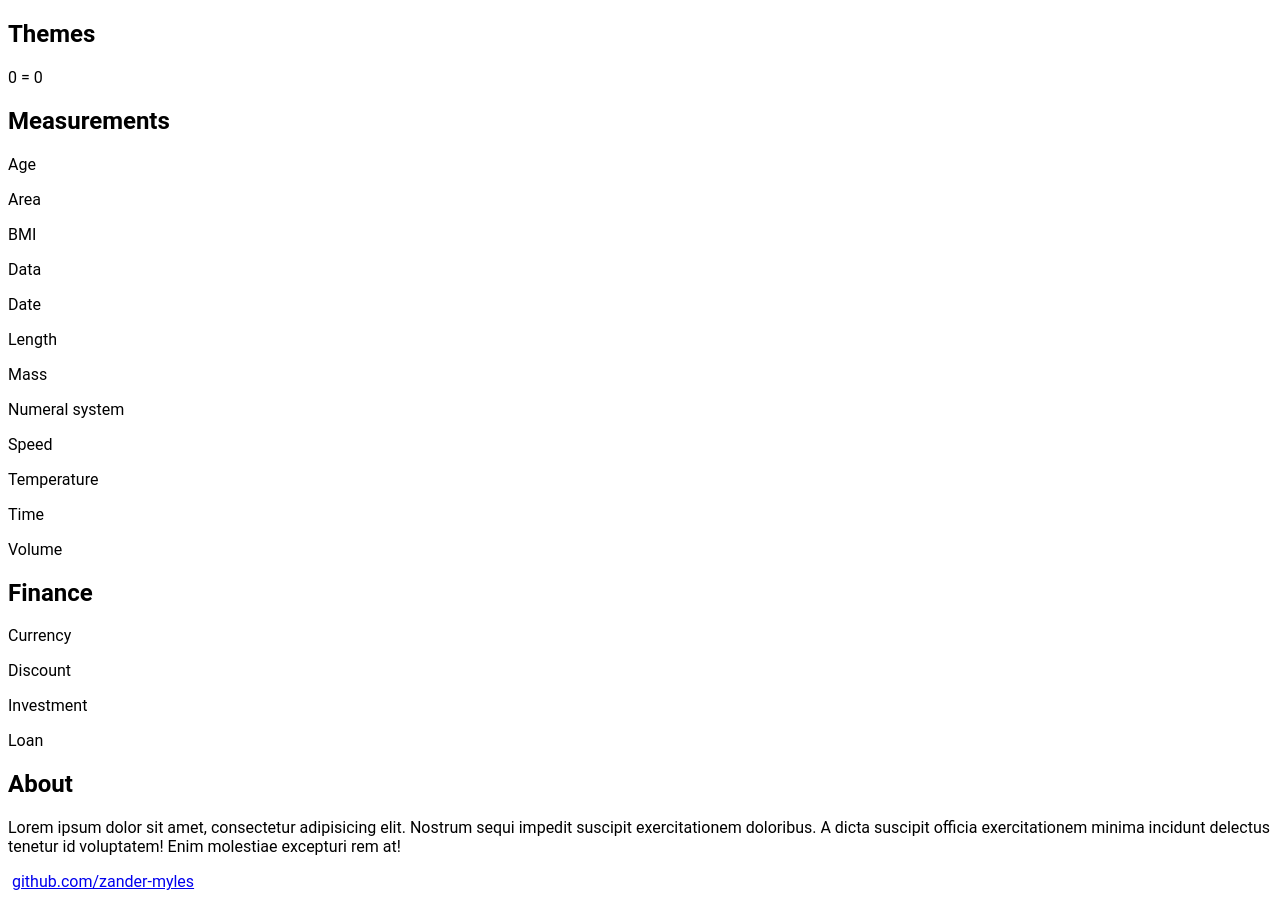
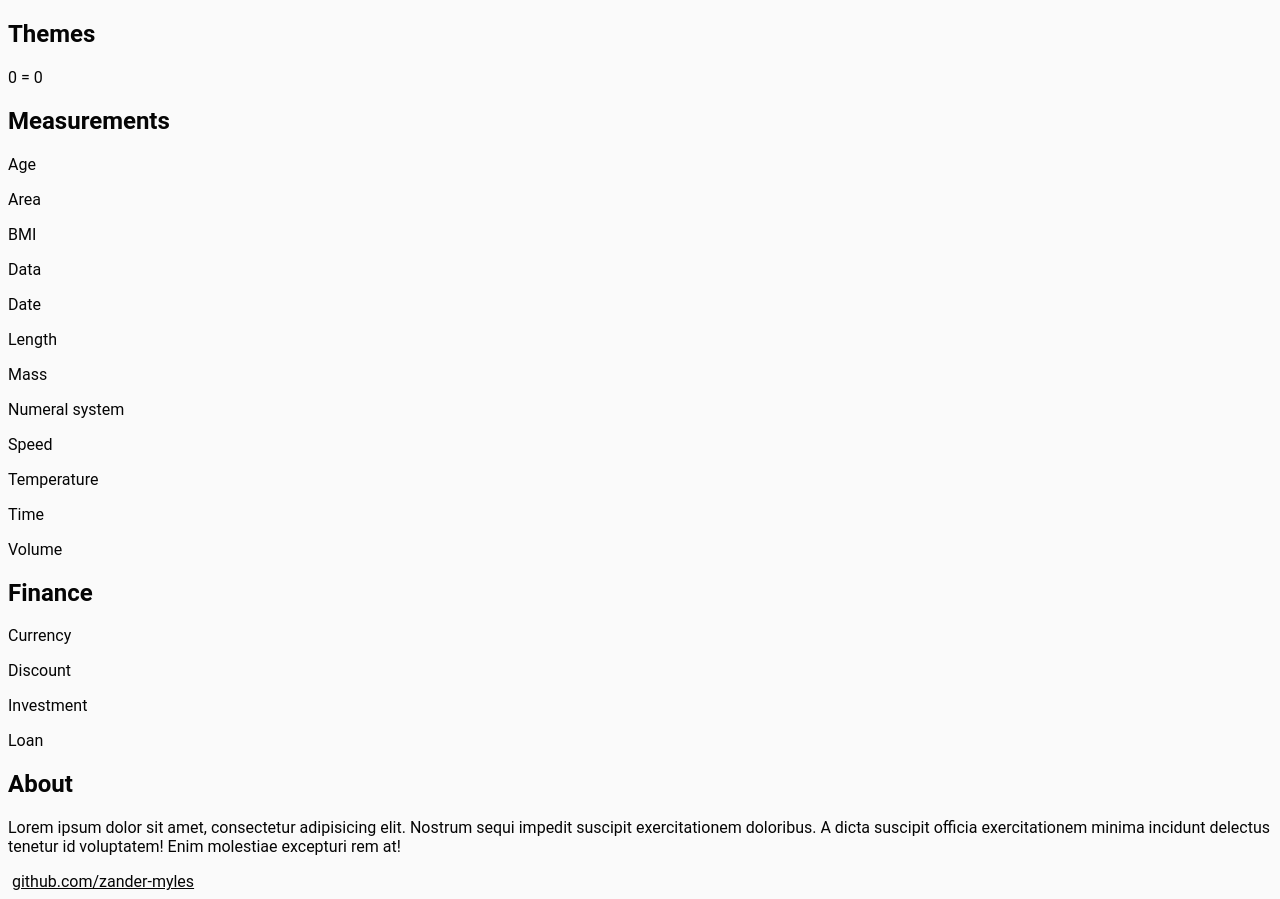
Before and after one commit to zander-myles/calculator, a plain HTML site: page index.html in a window 1280 px wide. Drawn offline with Linux system fonts and the light colour scheme.

Commit message:
Added background color and text color

```diff
--- a/css/main.css
+++ b/css/main.css
@@ -8,4 +8,9 @@
 
 * {
     font-family: Roboto;
+    color: var(--text);
 }
+
+body {
+    background-color: var(--bg);
+}
```
